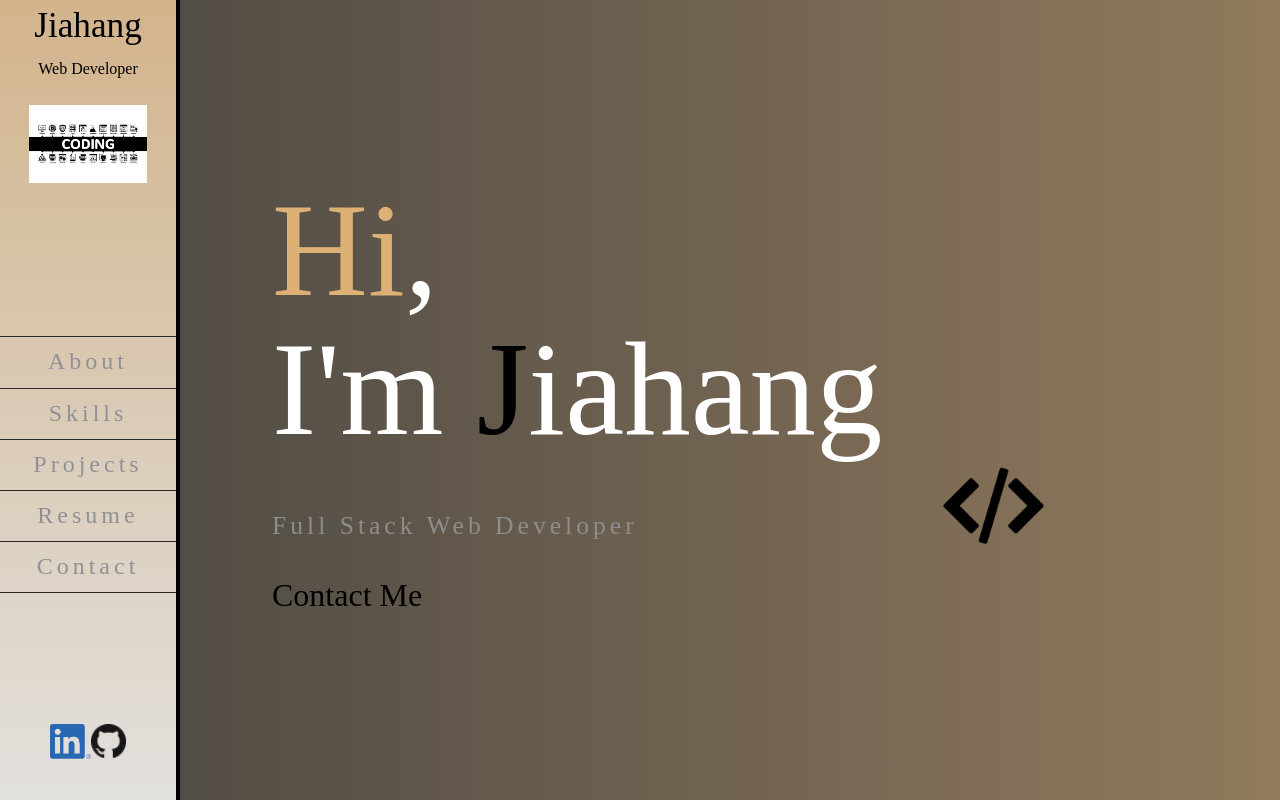
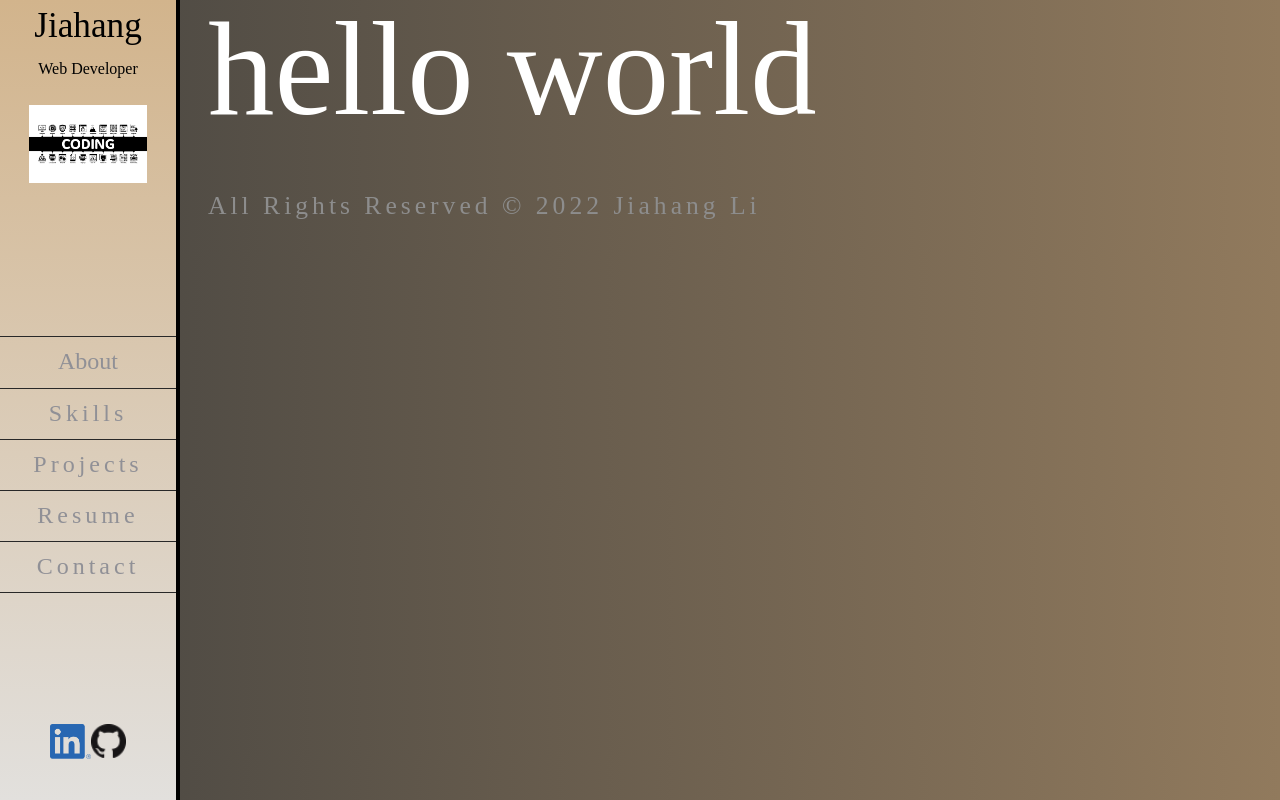
Before and after one commit to jiahangli99/React-Portfolio, a React (Create React App) app: page /about in a window 1280 px wide. Built offline with nearby package versions, Linux system fonts and the light colour scheme; a web font is replaced by a local one.

Commit message:
set up about page, still working on the content

```diff
--- a/src/App.js
+++ b/src/App.js
@@ -1,10 +1,14 @@
 import './App.css';
-import Main from './pages/Main/main.jsx';
+import Main from './Components/Main/main';
+import { Nav } from './Components/Nav/Nav';
+import Footer from './Components/Footer/Footer';
 
 function App() {
   return (
     <div className="App">
+      <Nav />
       <Main />
+      <Footer />
     </div>
   );
 }
--- /dev/null
+++ b/src/Components/Footer/Footer.jsx
@@ -0,0 +1,11 @@
+import React from 'react';
+
+function Footer(props) {
+    return (
+        <div>
+            <p>All Rights Reserved &copy; 2022 Jiahang Li</p>
+        </div>
+    );
+}
+
+export default Footer;
--- /dev/null
+++ b/src/Components/Main/main.jsx
@@ -0,0 +1,24 @@
+import React from 'react';
+import { Route, Switch } from "react-router-dom";
+import Cover from '../../pages/Cover/cover';
+import About from '../../pages/About/about';
+import './main.css'
+
+function main(props) {
+    return (
+        <div>
+            <Switch>
+                <Route exact path="/">
+                    <Cover />
+                </Route>
+            </Switch>
+            <Switch>
+                <Route exact path="/about">
+                    <About />
+                </Route>
+            </Switch>
+        </div>
+    );
+}
+
+export default main;
--- a/src/Components/Nav/Nav.css
+++ b/src/Components/Nav/Nav.css
@@ -52,7 +52,7 @@ a {
     margin-top: 55px;
 }
 
-.middle p {
+.middle .links {
     text-align: center;
     width: 100%;
     display: block;
--- a/src/Components/Nav/Nav.jsx
+++ b/src/Components/Nav/Nav.jsx
@@ -16,11 +16,11 @@ export const Nav = () => {
         </Link>
       </div>
       <div className='middle'>
-        <p className='about'>About</p>
-        <p>Skills</p>
-        <p>Projects</p>
-        <p>Resume</p>
-        <p>Contact</p>
+        <Link className='links' to='/about'>About</Link>
+        <p className='links'>Skills</p>
+        <p className='links'>Projects</p>
+        <p className='links'>Resume</p>
+        <p className='links'>Contact</p>
       </div>
       <div className='socialMediaIcon'>
         <a href="https://www.linkedin.com/in/jiahang-li99/"><img className='linkedin' src={linkedInLogo} alt="Error" /></a>
--- /dev/null
+++ b/src/pages/About/about.jsx
@@ -0,0 +1,11 @@
+import React from 'react';
+
+function about(props) {
+    return (
+        <div>
+            <h1>hello world</h1>
+        </div>
+    );
+}
+
+export default about;
--- a/src/pages/Main/main.jsx
+++ b/src/pages/Cover/cover.jsx
@@ -1,13 +1,9 @@
 import React from 'react';
-import { Nav } from '../../Components/Nav/Nav';
+import { Link } from "react-router-dom";
 import CodeIcon from '../../logo/code.png'
-import { Link } from "react-router-dom";
-import './main.css'
 
-function main(props) {
+function cover(props) {
     return (
-        <div>
-            <Nav />
             <section className='home'>
                 <div className='text'>
                     <h1 className='nametext'>
@@ -38,8 +34,7 @@ function main(props) {
                     <img className="y" src={CodeIcon} alt="codepen" />
                 </div>
             </section>
-        </div>
     );
 }
 
-export default main;
+export default cover;
```
Also changed, not shown: src/Components/Main/main.css (renamed from src/pages/Main/main.css), src/pages/About/about.css (added).
